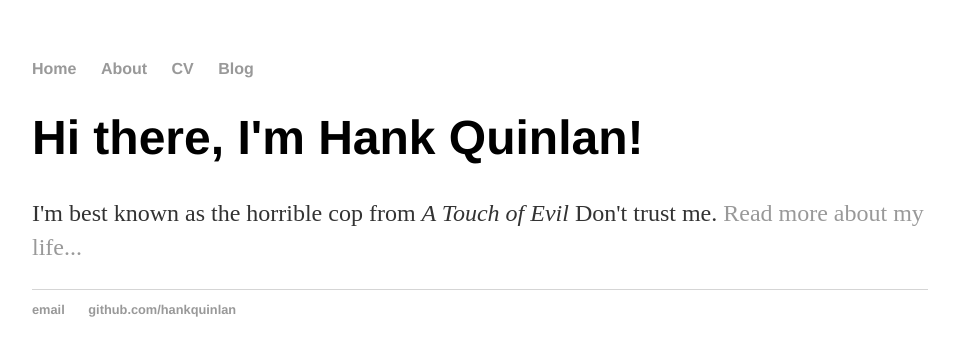
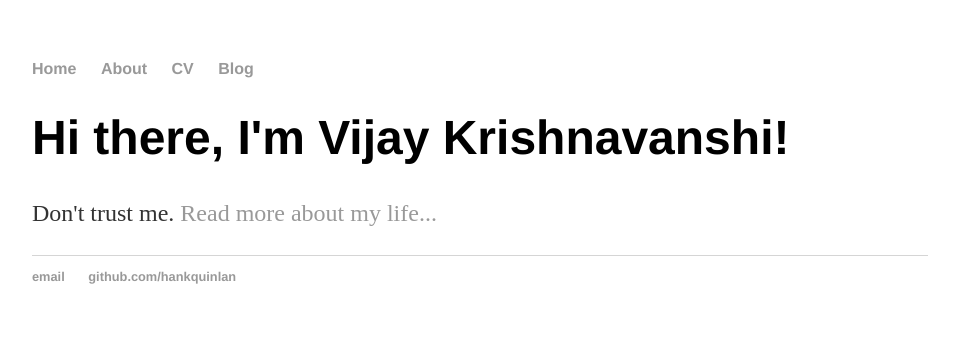
Before and after one commit to vijaykrishnavanshi/vijaykrishnavanshi.github.io, a Jekyll site: the page built from index.html, in a window 1280 px wide. Shown: the top 356 px of the page, without its empty margins (160-1119 px from the left). Built offline with Jekyll 4.4.1, drawn with Linux system fonts in a browser that asks for light colours.

Commit message:
Update index.html

```diff
--- a/index.html
+++ b/index.html
@@ -1,8 +1,8 @@
 ---
 layout: default
-title: Hank Quinlan, Horrible Cop
+title: Vijay Krishnavanshi
 ---
 <div class="blurb">
-	<h1>Hi there, I'm Hank Quinlan!</h1>
-	<p>I'm best known as the horrible cop from <em>A Touch of Evil</em> Don't trust me. <a href="/about">Read more about my life...</a></p>
+	<h1>Hi there, I'm Vijay Krishnavanshi!</h1>
+	<p>Don't trust me. <a href="/about">Read more about my life...</a></p>
 </div><!-- /.blurb -->
```
